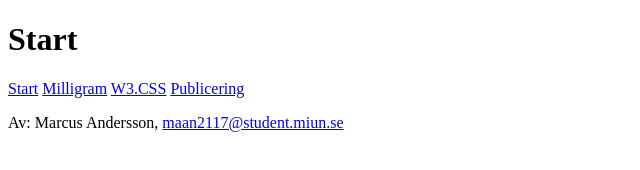
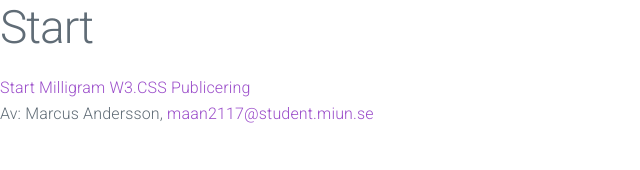
Before and after one commit to Soderhamn/DT193G_moment1, a plain HTML site: page index.html in a window 1280 px wide. Shown: the whole page, without its empty margins (0-640 px from the left). Drawn offline with nearby package versions, Linux system fonts and the light colour scheme.

Commit message:
Lagt in Milligram

```diff
--- a/index.html
+++ b/index.html
@@ -5,6 +5,13 @@
     <meta http-equiv="X-UA-Compatible" content="IE=edge">
     <meta name="viewport" content="width=device-width, initial-scale=1.0">
     <title>DT193G - Moment 1</title>
+    <!-- KOD FÖR MILLIGRAM-->
+    <!-- Google Fonts -->
+    <link rel="stylesheet" href="https://fonts.googleapis.com/css?family=Roboto:300,300italic,700,700italic">
+    <!-- CSS Reset -->
+    <link rel="stylesheet" href="https://cdnjs.cloudflare.com/ajax/libs/normalize/8.0.1/normalize.css">
+    <!-- Milligram CSS -->
+    <link rel="stylesheet" href="https://cdnjs.cloudflare.com/ajax/libs/milligram/1.4.1/milligram.css">
 </head>
 <body>
     <header>
```
